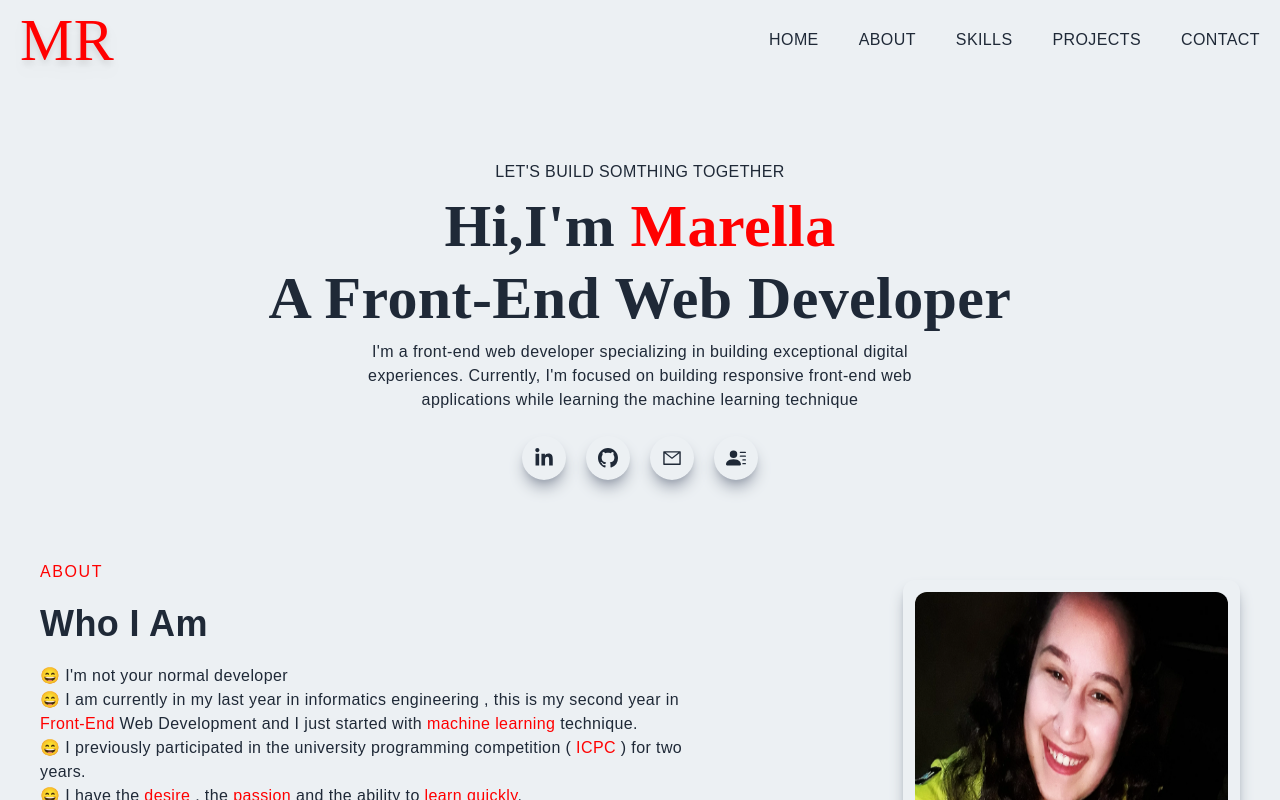
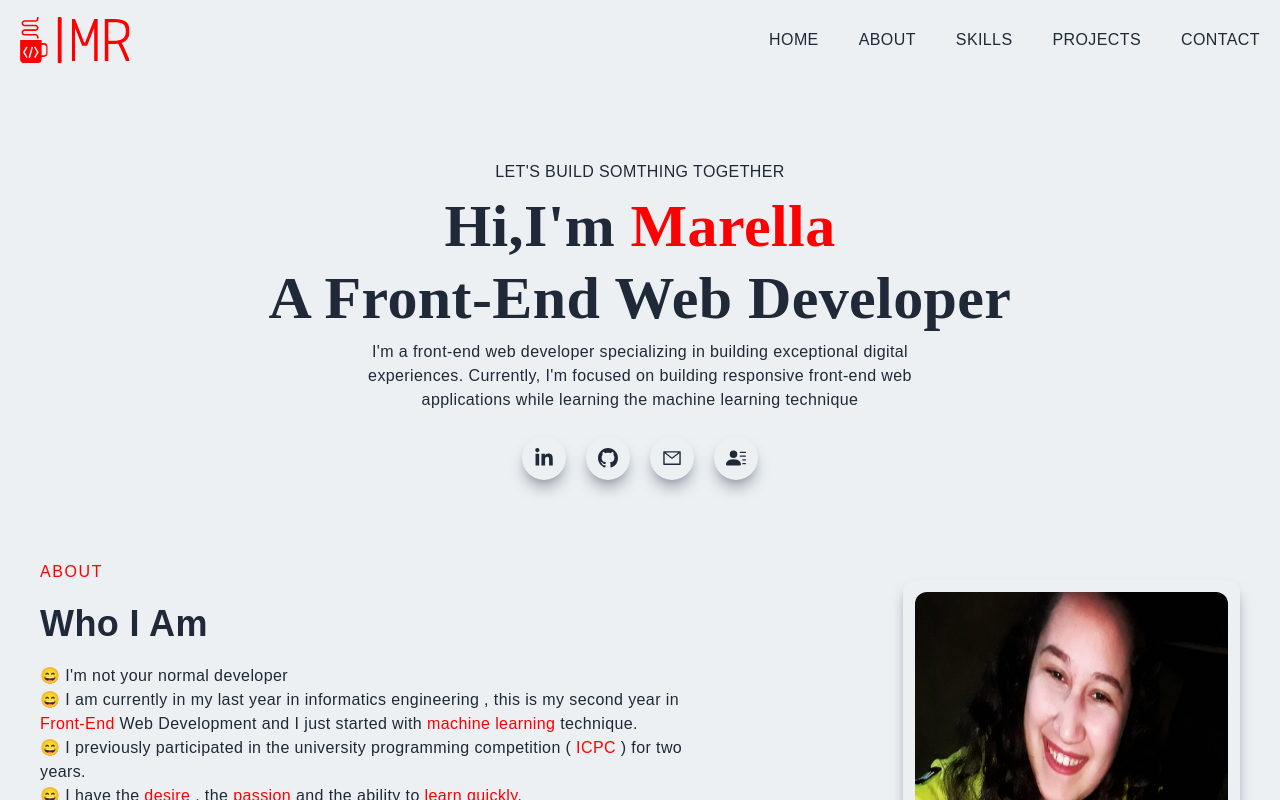
Before and after one commit to Marella-Rahal/Portfolio, a Next.js app: page / in a window 1280 px wide. Shown: the top 800 px of the page. Built offline with nearby package versions, Linux system fonts and the light colour scheme.

Commit message:
Portfolio

```diff
--- a/components/Navbar.js
+++ b/components/Navbar.js
@@ -70,7 +70,9 @@ const Navbar = () => {
             >
 
 
-                <h1 className='text-effectColor drop-shadow-lg shadow-shadowColor font-medium '>MR</h1>
+                {/* <h1 className='text-effectColor drop-shadow-lg shadow-shadowColor font-medium '>MR</h1> */}
+                <img src="logo.svg" className='w-20 md:w-[110px]'/>
+
 
 
                 <ul className='hidden uppercase space-x-10 md:flex md:flex-row'>
@@ -106,7 +108,9 @@ const Navbar = () => {
 
                         <div className='flex justify-between items-center'>
 
-                            <h1 className='text-effectColor drop-shadow-lg shadow-shadowColor font-medium'>MR</h1>
+                            {/* <h1 className='text-effectColor drop-shadow-lg shadow-shadowColor font-medium'>MR</h1> */}
+
+                            <img src="logo.svg" className='w-20 md:w-[110px]'/>
 
                             <div onClick={sideNav} className='rounded-full shadow-lg shadow-shadowColor p-3 hover:scale-[1.1]'>
                                 <AiOutlineClose size={'25px'}/>
```
Also changed, not shown: public/logo.svg (added).
